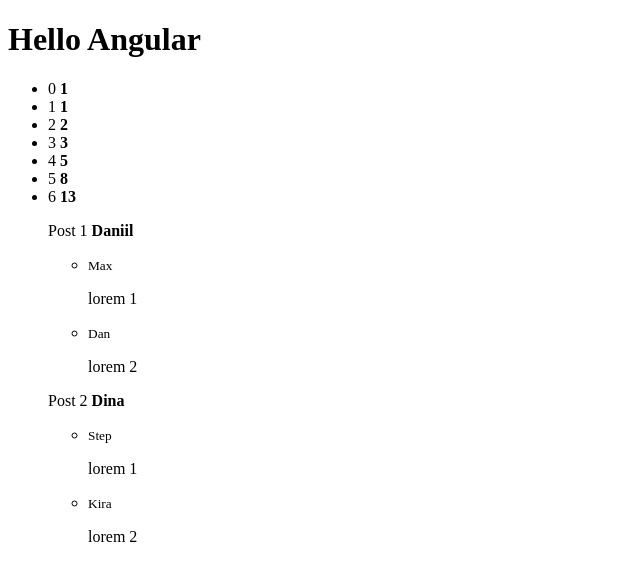
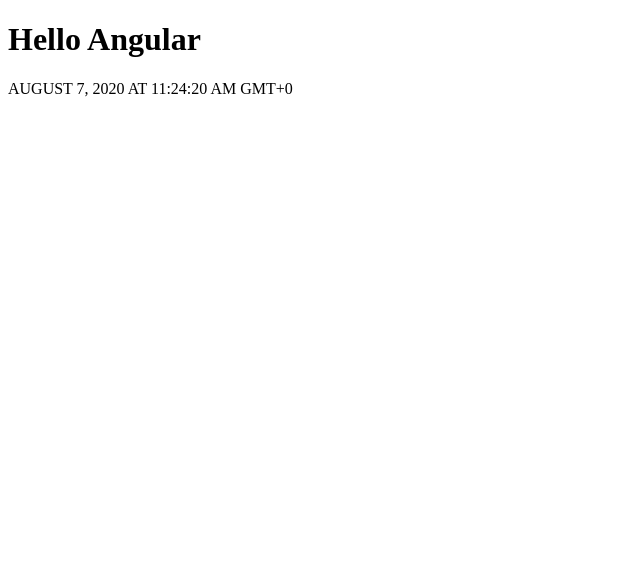
Before and after one commit to yakidan/Angular, an Angular app in the folder Angular/Practise/basics-and-syntax/angular-basics/: page / in a window 1280 px wide. Shown: the top 580 px of the page, without its empty margins (0-640 px from the left). Built offline with nearby package versions, Linux system fonts and the light colour scheme.

Commit message:
Learn pipes

```diff
--- a/Angular/Practise/basics-and-syntax/angular-basics/src/app/app.component.html
+++ b/Angular/Practise/basics-and-syntax/angular-basics/src/app/app.component.html
@@ -1,21 +1,5 @@
 <h1>Hello Angular</h1>
 
-<ul>
-  <li *ngFor="let number of arr; let idx= index">
-    {{idx}} <strong>{{number}}</strong>
-  </li>
-</ul>
-<ul style="list-style: none">
-  <li *ngFor="let post of objs">
-    <p>{{post.title}} <b>{{post.author}}</b></p>
-    <ul>
-      <li *ngFor="let comment of post.comments">
-        <div>
-          <small>{{comment.name}}</small>
-          <p>{{comment.text}}</p>
-        </div>
-      </li>
-    </ul>
-  </li>
-
-</ul>
+<p>
+  {{now | date:'long'|uppercase}}
+</p>
--- a/Angular/Practise/basics-and-syntax/angular-basics/src/app/app.component.ts
+++ b/Angular/Practise/basics-and-syntax/angular-basics/src/app/app.component.ts
@@ -7,20 +7,6 @@
 })
 
 export class AppComponent {
-  arr = [1, 1, 2, 3, 5, 8, 13]
-  objs = [
-    {
-      title: 'Post 1', author: 'Daniil', comments: [
-        {name: 'Max', text: 'lorem 1'},
-        {name: 'Dan', text: 'lorem 2'},
-      ]
-    },
-    {
-      title: 'Post 2', author: 'Dina', comments: [
-        {name: 'Step', text: 'lorem 1'},
-        {name: 'Kira', text: 'lorem 2'},
-      ]
-    },
-  ]
+  now: Date = new Date()
 
 }
```
